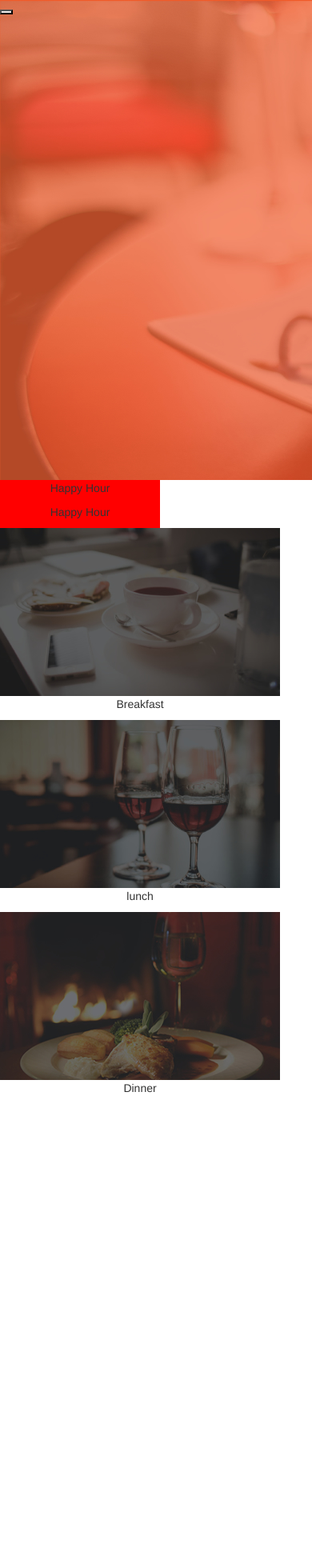
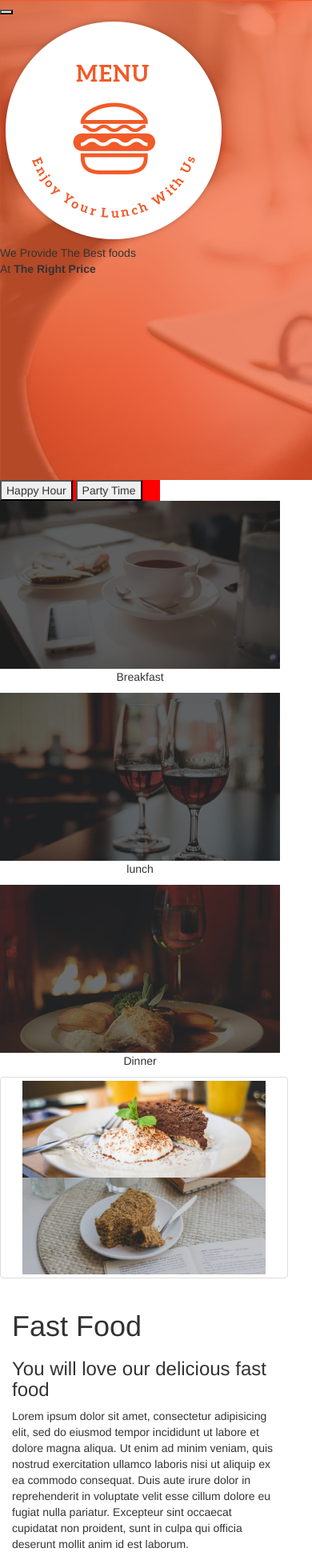
Before and after one commit to kalamanadeygit/Project2, a plain HTML site: page index.html in a window 390 px wide. Shown: the whole page at 80% size. Before the commit the page ends 1380 px from the top, so only its background shows below. Drawn offline with nearby package versions, Linux system fonts and the light colour scheme.

Commit message:
finish the first part

```diff
--- a/index.html
+++ b/index.html
@@ -12,48 +12,104 @@
     <title>KALAMA-PROJECT2</title>
   </head>
   <body class="">
-
-    <section class="section1" >
-
+  <!-- first backgrounds with the Menu -->
+    <section class="section1 " >
       <div class="navbar-header divhid  ">
            <button type="button" class="but">
              <span class="icon-bar"></span>
              <span class="icon-bar"></span>
              <span class="icon-bar"></span>
            </button>
-         </div>
+     </div>
 
-         <div class="divsh">
-            <ul class="but">
-                    <li ><a href="#">Page 2</a></li>
-                    <li><a href="#">Page 3</a></li>
-            </ul>
-         </div>
+     <div class="divsh">
+          <ul class="but">
+                <li ><a href="#">Page 2</a></li>
+                <li><a href="#">Page 3</a></li>
+          </ul>
+     </div>
+
+     <div class="menu ">
+            <img src="assets/logoBig.png" alt="">
+            <p>We Provide The Best foods <br>At <strong>The Right Price</strong>
+     </div>
 
     </section >
-<section>
-  <div class="container-fluid row col-lg-12">
+<!-- first backgrounds with the Menu  finish here-->
+
+  <!--foodtop start here  -->
+<section class="">
+  <div class="container-fluid row ">
+
     <div class="happy">
+      <button class=" happyhour text-cente" type="button" class="  btn-lg " data-toggle="modal" data-target="#myModal">
+            Happy Hour
+      </button>
+      <!-- The Modal for Happy Hour -->
+      <div class="modal" id="myModal">
+        <div class="modal-dialog">
+          <div class="modal-content">
 
-      <div class="happyhourdiv text-center">
-        <p class="happyhourtext"> Happy Hour</p>
+            <!-- Modal Header for Happy Hour -->
+            <div class="modal-header">
+              <h4 class="modal-title">  Happy Hour</h4>
+              <button type="button" class="close" data-dismiss="modal">&times;</button>
+            </div>
+
+            <!-- Modal body  for Happy Hour-->
+            <div class="modal-body">
+              Modal body..
+            </div>
+
+            <!-- Modal footer for Happy Hour -->
+            <div class="modal-footer">
+              <button type="button" class="btn btn-danger" data-dismiss="modal">Close</button>
+            </div>
+
+          </div>
+        </div>
       </div>
 
-      <div class="happyhourdiv text-center">
-        <p class="happyhourtext"> Happy Hour</p>
+      <button class="partytime text-cente" type="button" class="  btn-lg " data-toggle="modal" data-target="#myModal2">
+  Party Time
+      </button>
+      <!-- The Modal for   Party Time -->
+      <div class="modal" id="myModal2">
+        <div class="modal-dialog">
+          <div class="modal-content">
+
+            <!-- Modal Header for   Party Time -->
+            <div class="modal-header">
+              <h4 class="modal-title">Party Time</h4>
+              <button type="button" class="close" data-dismiss="modal">&times;</button>
+            </div>
+
+            <!-- Modal body for   Party Time -->
+            <div class="modal-body">
+              Modal body..
+            </div>
+
+            <!-- Modal footer for   Party Time-->
+            <div class="modal-footer">
+              <button type="button" class="btn btn-danger" data-dismiss="modal">Close</button>
+            </div>
+
+          </div>
+        </div>
       </div>
 
     </div>
-
+<!--image Breakfast  -->
     <div class="text-center images ">
       <img src="assets/foodtop/breakfast.jpg" class="img-responsive" alt="">
       <p class="caption">Breakfast</p>
     </div>
-    <div class="text-center images ">
+<!--image lunch -->
+    <div class="text-center imageslunch ">
       <img src="assets/foodtop/lunch.jpg" class="img-responsive"alt="">
       <p class="caption">lunch</p>
     </div>
-
+<!--image Dinner -->
     <div class=" text-center images ">
       <img src="assets/foodtop/dinner.jpg" class="img-responsive" alt="">
       <p class="caption">Dinner</p>
@@ -61,7 +117,26 @@
   </div>
 
 </section>
+<!--foodtop finish here  -->
+<!--second part   -->
+<section class="col-lg-12  row  ">
+  <div class="thumbnail  card col-lg-3">
+    <img src="assets/fastFood1.jpg" class="" alt="Cinque Terre" width="304" height="236">
+    <img src="assets/fastFood2.jpg" class="" alt="Cinque Terre" width="304" height="236">
+  </div>
 
+  <div class=" textfastfood col-lg-8">
+<h1>Fast Food</h1>
+<h3>You will love our delicious fast food </h3>
+<p>Lorem ipsum dolor sit amet, consectetur adipisicing elit, sed do eiusmod tempor
+   incididunt ut labore et dolore magna aliqua. Ut enim ad minim veniam, quis nostrud
+    exercitation ullamco laboris nisi ut aliquip ex ea commodo consequat. Duis aute
+    irure dolor in reprehenderit in voluptate velit esse cillum dolore eu fugiat
+    nulla pariatur. Excepteur sint occaecat cupidatat non proident,
+   sunt in culpa qui officia deserunt mollit anim id est laborum.</p>
+  </div>
+
+</section>
 
   </body>
 </html>
```
